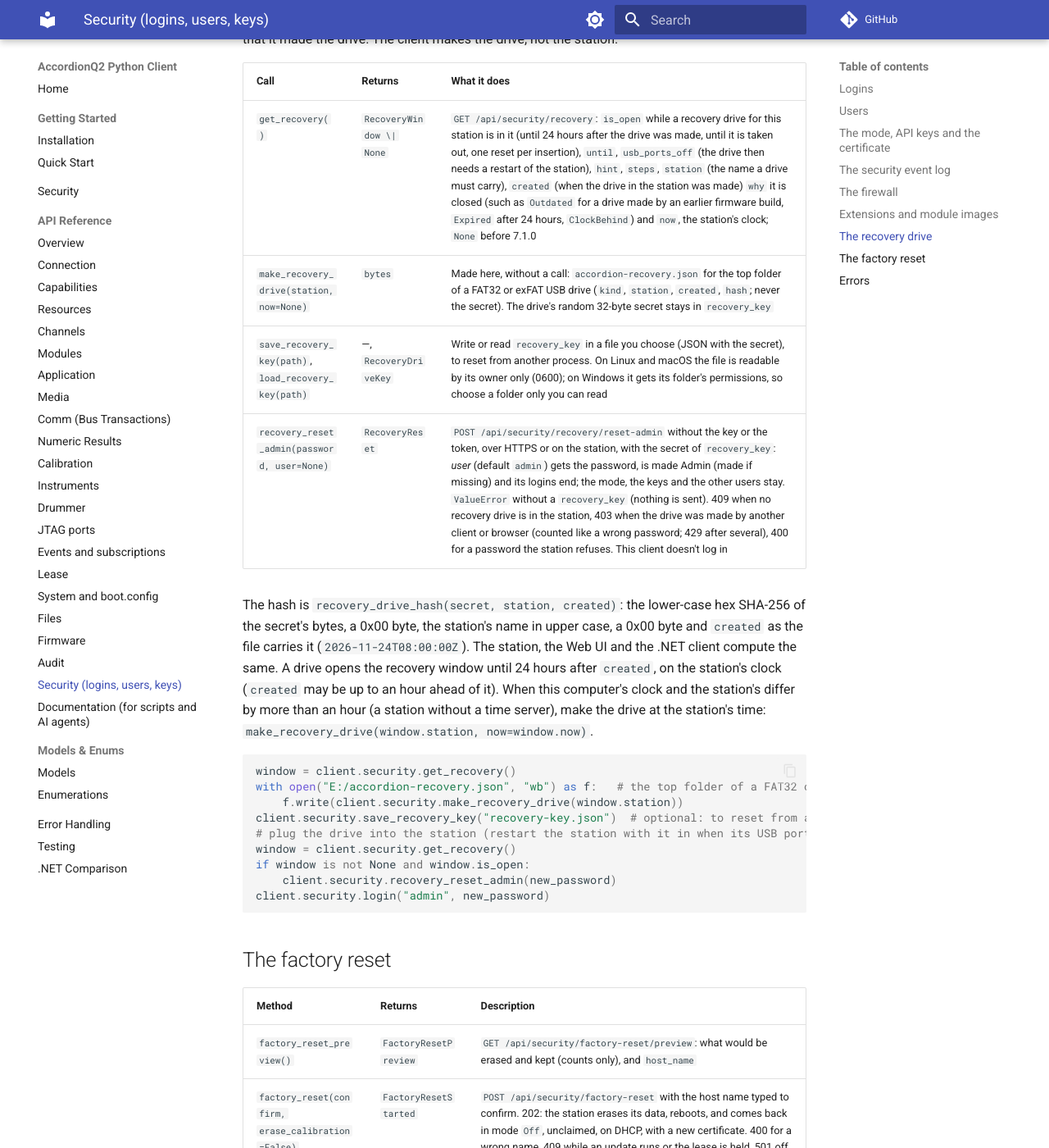
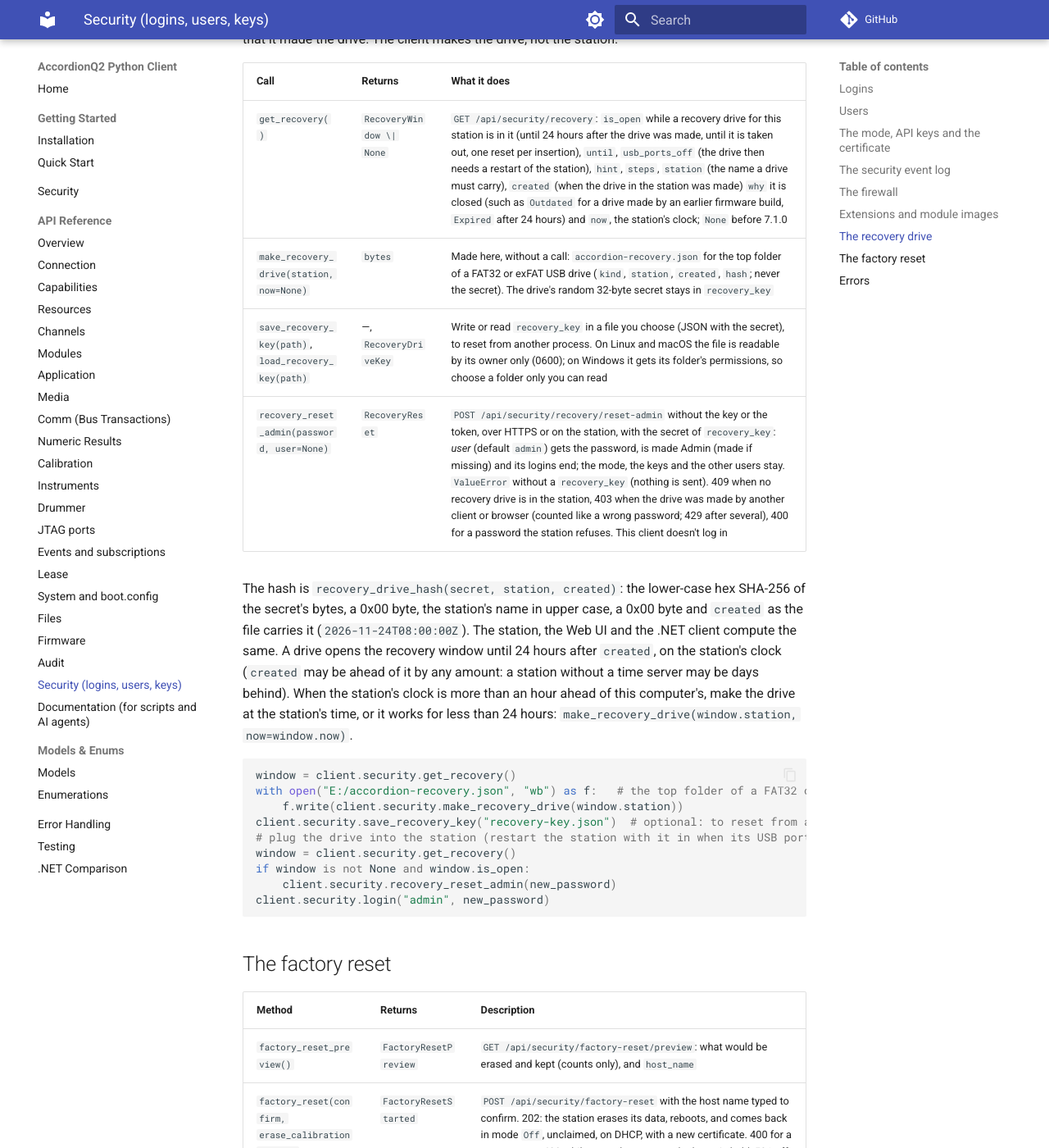
Before and after one commit to esharpab/esharp-accordion-projects-webapiclient-python, an MkDocs documentation site: the page built from docs/api/security.md, in a window 1280 px wide and 1400 px high, scrolled down 5427 px. Shown: the whole window at 82% size. Built offline with MkDocs 1.6.1 and Material for MkDocs 9.7.7, drawn with Linux system fonts in a browser that asks for light colours; comment, search, counter and statistics services are not loaded.

Commit message:
RECOVERY-CLOCK: a recovery drive's created time may be ahead of the station's clock by any amount (decided 2026-11-24); the docs and docstrings drop ClockBehind and the one-hour limit, and pass the station's now when its clock is more than an hour ahead of this computer's
Co-Authored-By: Claude Opus 5.5 <noreply@anthropic.com>

````diff
--- a/docs/api/security.md
+++ b/docs/api/security.md
@@ -115,12 +115,12 @@ For a station whose admin password is lost, by someone at the station (firmware
 
 | Call | Returns | What it does |
 |---|---|---|
-| `get_recovery()` | `RecoveryWindow \| None` | `GET /api/security/recovery`: `is_open` while a recovery drive for this station is in it (until 24 hours after the drive was made, until it is taken out, one reset per insertion), `until`, `usb_ports_off` (the drive then needs a restart of the station), `hint`, `steps`, `station` (the name a drive must carry), `created` (when the drive in the station was made) `why` it is closed (such as `Outdated` for a drive made by an earlier firmware build, `Expired` after 24 hours, `ClockBehind`) and `now`, the station's clock; `None` before 7.1.0 |
+| `get_recovery()` | `RecoveryWindow \| None` | `GET /api/security/recovery`: `is_open` while a recovery drive for this station is in it (until 24 hours after the drive was made, until it is taken out, one reset per insertion), `until`, `usb_ports_off` (the drive then needs a restart of the station), `hint`, `steps`, `station` (the name a drive must carry), `created` (when the drive in the station was made) `why` it is closed (such as `Outdated` for a drive made by an earlier firmware build, `Expired` after 24 hours) and `now`, the station's clock; `None` before 7.1.0 |
 | `make_recovery_drive(station, now=None)` | `bytes` | Made here, without a call: `accordion-recovery.json` for the top folder of a FAT32 or exFAT USB drive (`kind`, `station`, `created`, `hash`; never the secret). The drive's random 32-byte secret stays in `recovery_key` |
 | `save_recovery_key(path)`, `load_recovery_key(path)` | &mdash;, `RecoveryDriveKey` | Write or read `recovery_key` in a file you choose (JSON with the secret), to reset from another process. On Linux and macOS the file is readable by its owner only (0600); on Windows it gets its folder's permissions, so choose a folder only you can read |
 | `recovery_reset_admin(password, user=None)` | `RecoveryReset` | `POST /api/security/recovery/reset-admin` without the key or the token, over HTTPS or on the station, with the secret of `recovery_key`: *user* (default `admin`) gets the password, is made Admin (made if missing) and its logins end; the mode, the keys and the other users stay. `ValueError` without a `recovery_key` (nothing is sent). 409 when no recovery drive is in the station, 403 when the drive was made by another client or browser (counted like a wrong password; 429 after several), 400 for a password the station refuses. This client doesn't log in |
 
-The hash is `recovery_drive_hash(secret, station, created)`: the lower-case hex SHA-256 of the secret's bytes, a 0x00 byte, the station's name in upper case, a 0x00 byte and `created` as the file carries it (`2026-11-24T08:00:00Z`). The station, the Web UI and the .NET client compute the same. A drive opens the recovery window until 24 hours after `created`, on the station's clock (`created` may be up to an hour ahead of it). When this computer's clock and the station's differ by more than an hour (a station without a time server), make the drive at the station's time: `make_recovery_drive(window.station, now=window.now)`.
+The hash is `recovery_drive_hash(secret, station, created)`: the lower-case hex SHA-256 of the secret's bytes, a 0x00 byte, the station's name in upper case, a 0x00 byte and `created` as the file carries it (`2026-11-24T08:00:00Z`). The station, the Web UI and the .NET client compute the same. A drive opens the recovery window until 24 hours after `created`, on the station's clock (`created` may be ahead of it by any amount: a station without a time server may be days behind). When the station's clock is more than an hour ahead of this computer's, make the drive at the station's time, or it works for less than 24 hours: `make_recovery_drive(window.station, now=window.now)`.
 
 ```python
 window = client.security.get_recovery()
````
Also changed, not shown: CHANGELOG.md (+1 -1 lines), 2 other files.
